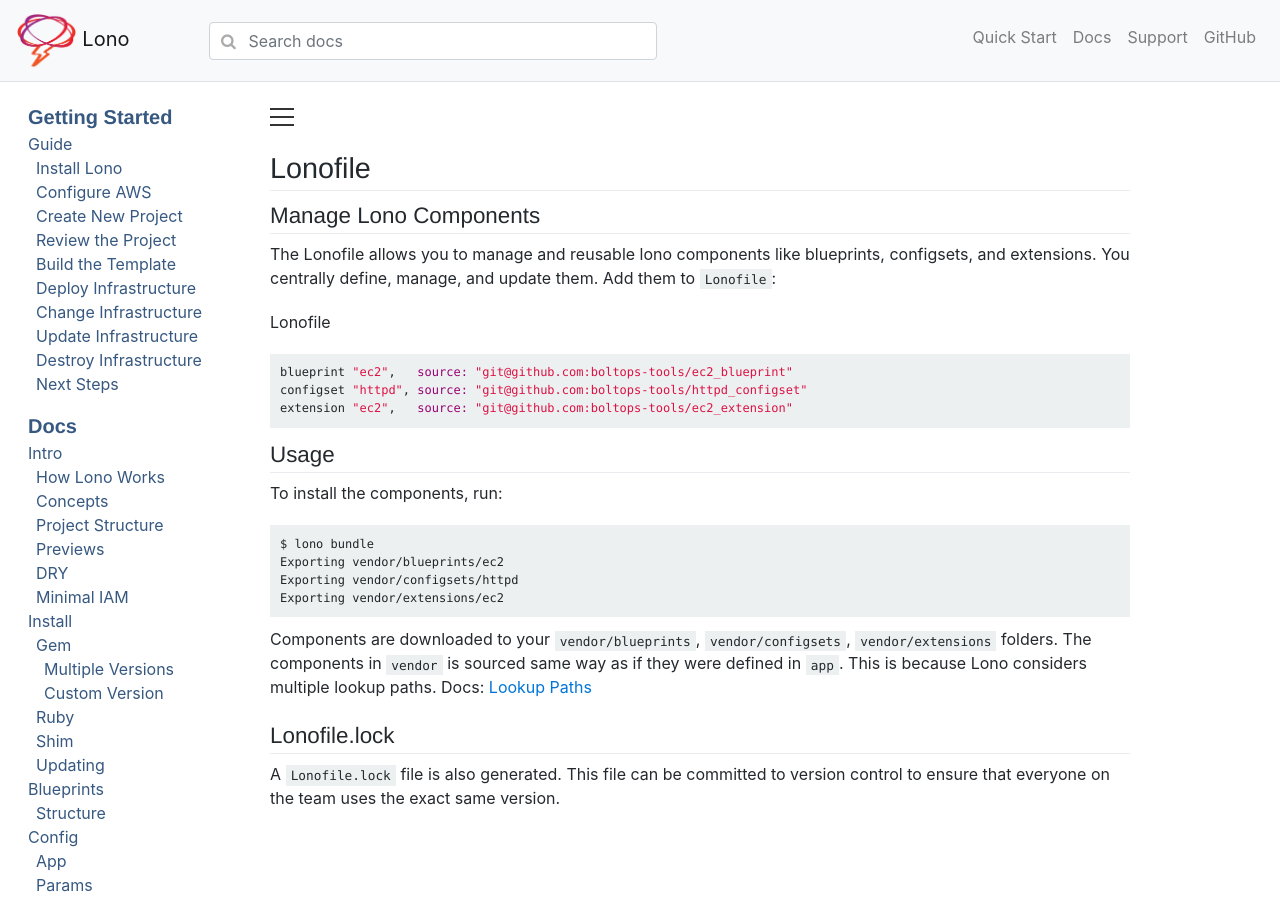
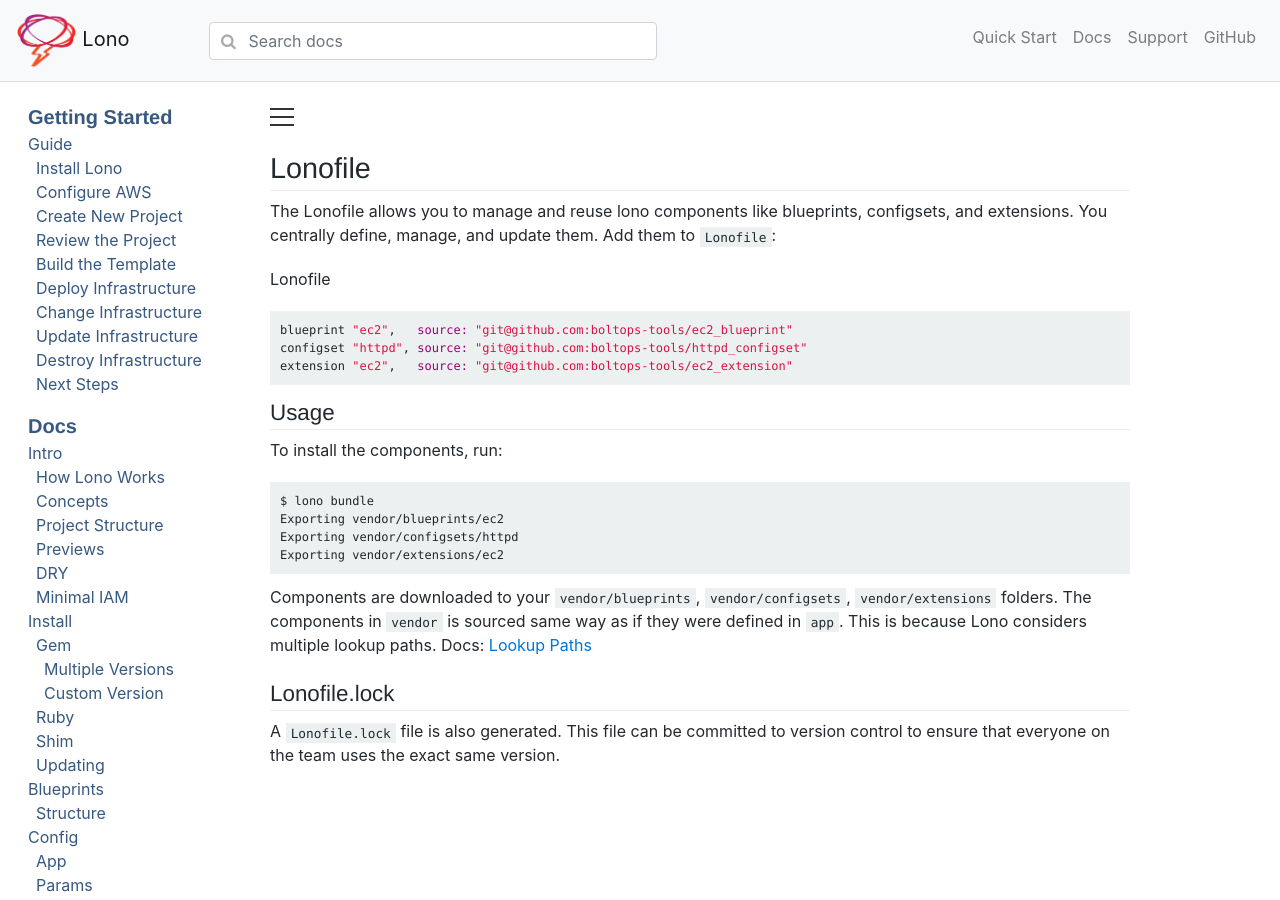
Before and after one commit to boltops-tools/lono-docs, a Jekyll site: the page built from _docs/lonofile.md, in a window 1280 px wide and 900 px high. Built offline with Jekyll 4.4.1, drawn with Linux system fonts in a browser that asks for light colours; cached includes are drawn as plain includes; a script that is not in the unit is left out.

Commit message:
update docs

```diff
--- a/_docs/lonofile.md
+++ b/_docs/lonofile.md
@@ -2,9 +2,7 @@
 title: Lonofile
 ---
 
-## Manage Lono Components
-
-The Lonofile allows you to manage and reusable lono components like blueprints, configsets, and extensions. You centrally define, manage, and update them. Add them to `Lonofile`:
+The Lonofile allows you to manage and reuse lono components like blueprints, configsets, and extensions. You centrally define, manage, and update them. Add them to `Lonofile`:
 
 Lonofile
 
```
Also changed, not shown: _docs/config/reference.md (+1 -0 lines), _docs/learn/next-steps.md (+0 -1 lines), _includes/intro/features.md (+1 -0 lines), docs.md (+0 -1 lines).
